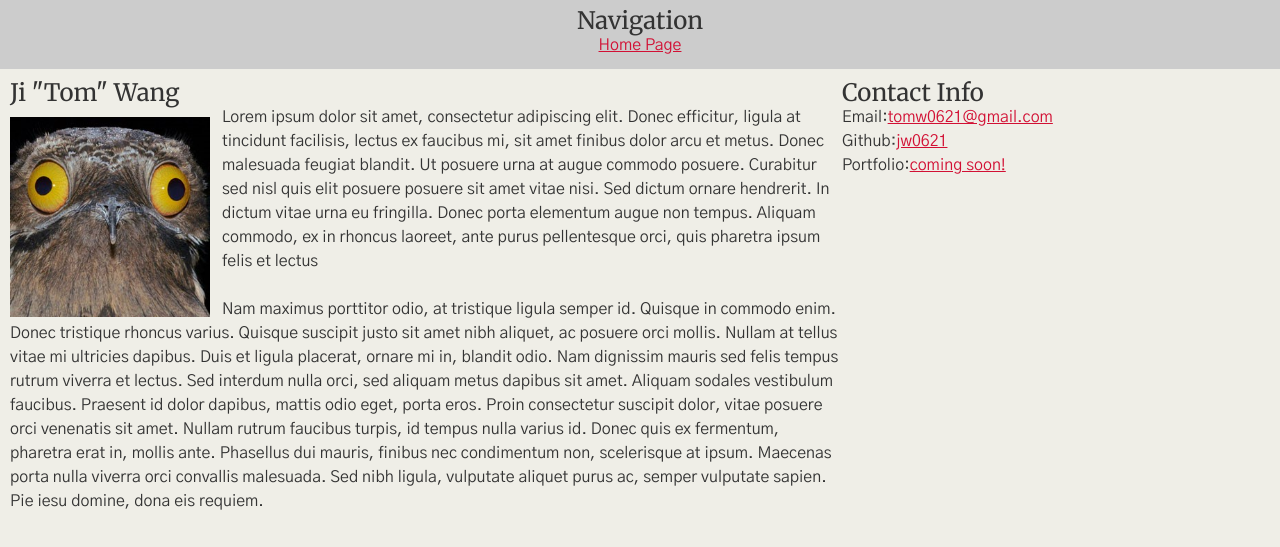
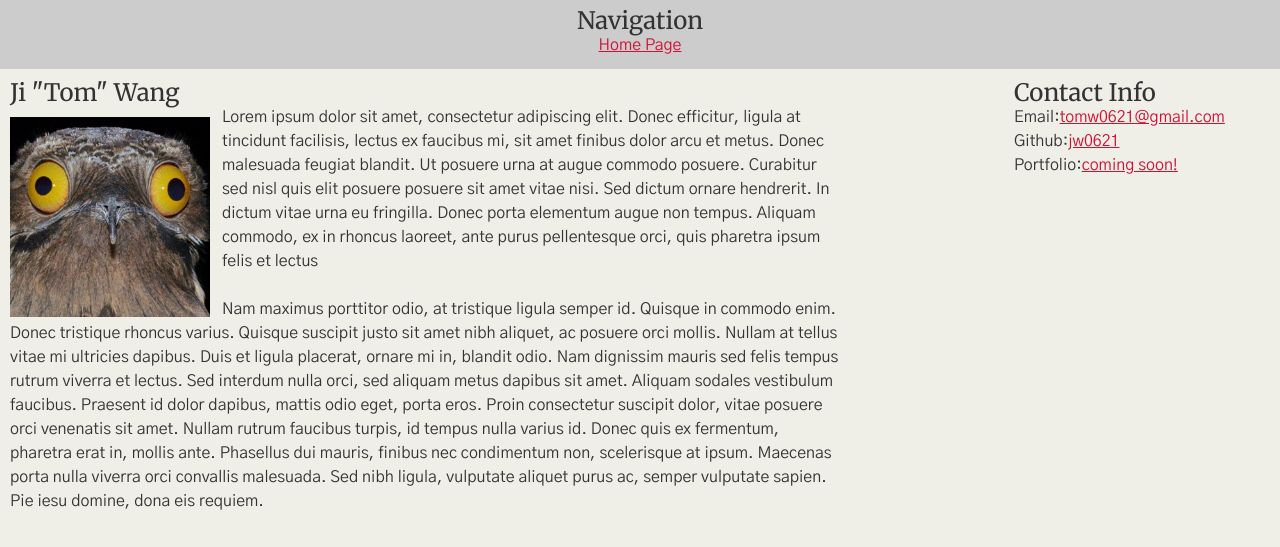
Before and after one commit to jw0621/homework-1, a plain HTML site: page Biography/biopage.html in a window 1280 px wide. Shown: the part 85-632 px from the top of the page. Drawn offline with Linux system fonts and the light colour scheme.

Commit message:
added spacing between aside and section

```diff
--- a/Biography/style.css
+++ b/Biography/style.css
@@ -50,7 +50,8 @@ h2 {
     width: 200px;
 }
 #contact-info {
-    width: 30%;
+    float: right;
+    width: 20%;
     height: 1.5;
-    margin-right: 10px
+    margin-right: 10px;
 }
```
